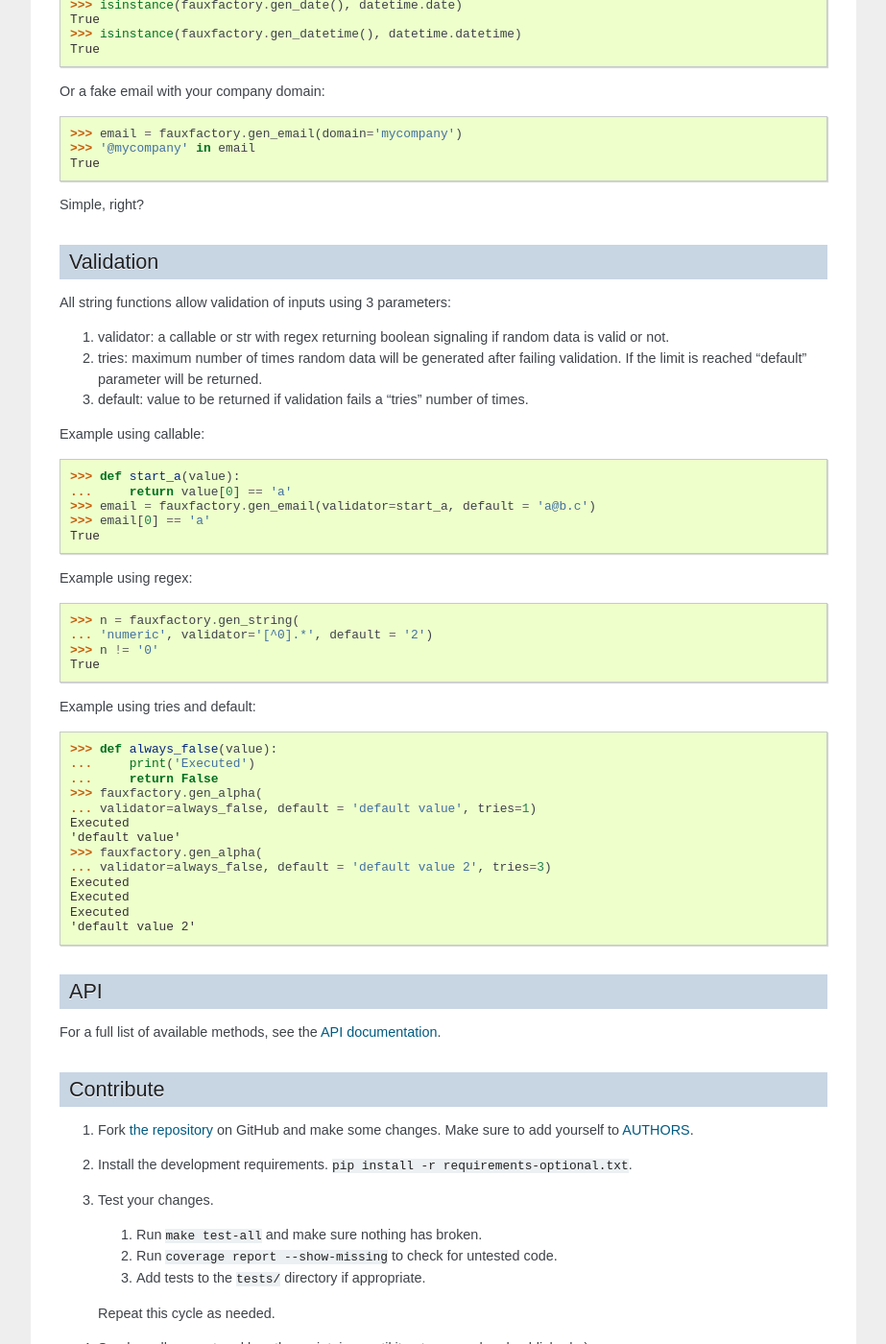
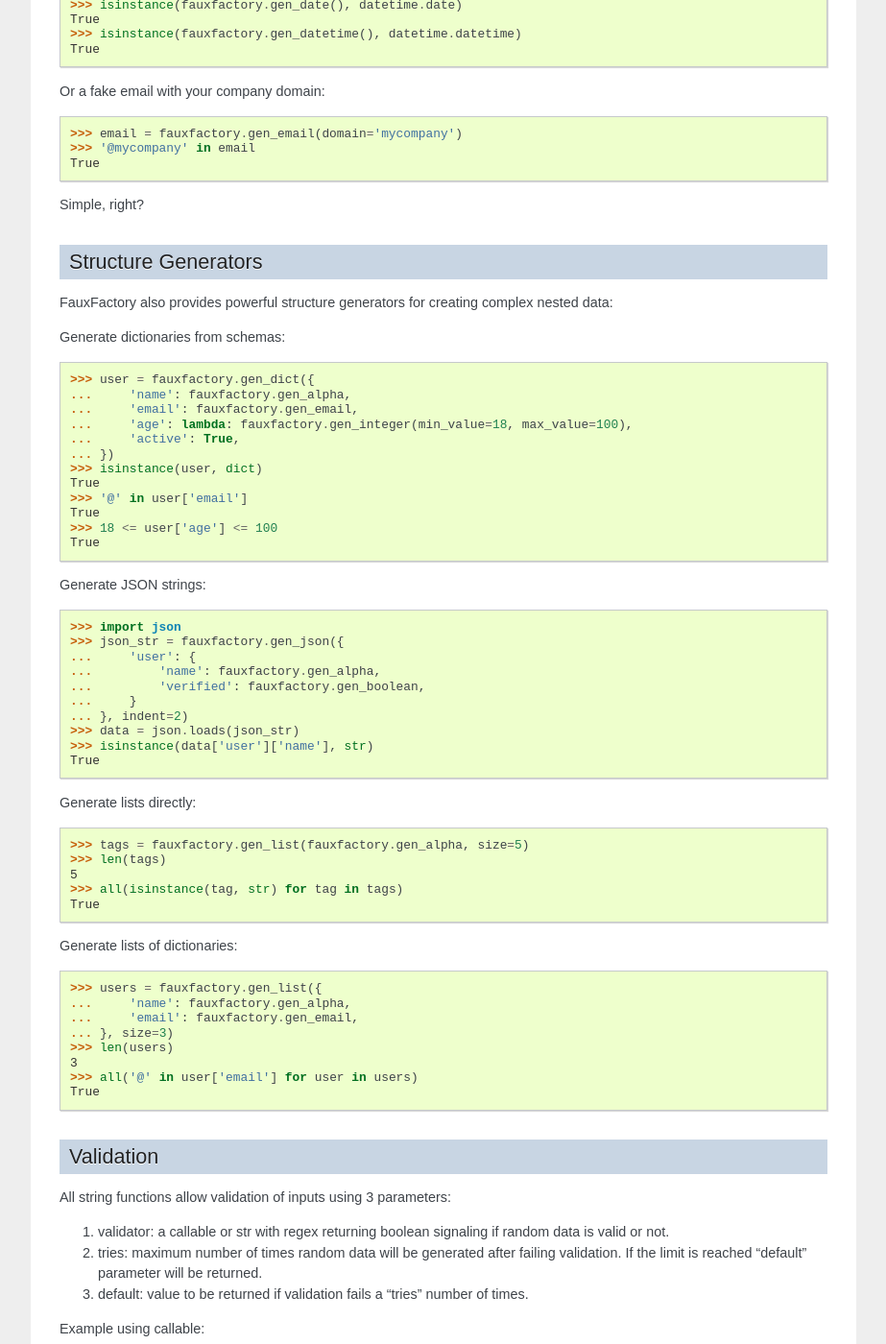
Before and after one commit to omaciel/fauxfactory, a Sphinx documentation site: the page built from docs/index.rst, in a window 1280 px wide and 1400 px high, scrolled down 927 px. Shown: the whole window at 96% size, without its empty margins (198-1121 px from the left). Built offline with Sphinx 7.4.7, drawn with Linux system fonts in a browser that asks for light colours; some of the changed text lies outside the part shown.

Commit message:
Add gen_list() generator for direct list generation
- Add gen_list() function to structures module
  - Generates lists from item schema definitions
  - Supports callables, dicts, nested lists, and literals
  - Customizable size parameter (default: 3)
  - Full validation support with validator/default/tries
  - Max depth protection (default: 10)

- Add 16 comprehensive tests for gen_list()
  - Test all schema types and edge cases
  - 100% code coverage maintained
  - All 532 tests passing

- Update documentation
  - Add Structure Generators section to main docs with examples
  - Add gen_list() examples with working doctests
  - Update Sphinx conf.py to version 4.2.0
  - Update CHANGELOG with [Unreleased] section for gen_list()

🤖 Generated with [Claude Code](https://claude.com/claude-code)

Co-Authored-By: Claude Sonnet 4.5 <noreply@anthropic.com>

```diff
--- a/docs/conf.py
+++ b/docs/conf.py
@@ -69,9 +69,9 @@ copyright = "2014-2025, Og Maciel"  # pylint:disable=redefined-builtin
 # built documents.
 #
 # The short X.Y version.
-version = "4.0"
+version = "4.2"
 # The full version, including alpha/beta/rc tags.
-release = "4.0.0"
+release = "4.2.0"
 
 # The language for content autogenerated by Sphinx. Refer to documentation
 # for a list of supported languages.
--- a/docs/index.rst
+++ b/docs/index.rst
@@ -73,6 +73,66 @@ Or a fake email with your company domain:
     True
 
 Simple, right?
+
+Structure Generators
+--------------------
+
+FauxFactory also provides powerful structure generators for creating complex nested data:
+
+Generate dictionaries from schemas:
+
+.. doctest::
+
+    >>> user = fauxfactory.gen_dict({
+    ...     'name': fauxfactory.gen_alpha,
+    ...     'email': fauxfactory.gen_email,
+    ...     'age': lambda: fauxfactory.gen_integer(min_value=18, max_value=100),
+    ...     'active': True,
+    ... })
+    >>> isinstance(user, dict)
+    True
+    >>> '@' in user['email']
+    True
+    >>> 18 <= user['age'] <= 100
+    True
+
+Generate JSON strings:
+
+.. doctest::
+
+    >>> import json
+    >>> json_str = fauxfactory.gen_json({
+    ...     'user': {
+    ...         'name': fauxfactory.gen_alpha,
+    ...         'verified': fauxfactory.gen_boolean,
+    ...     }
+    ... }, indent=2)
+    >>> data = json.loads(json_str)
+    >>> isinstance(data['user']['name'], str)
+    True
+
+Generate lists directly:
+
+.. doctest::
+
+    >>> tags = fauxfactory.gen_list(fauxfactory.gen_alpha, size=5)
+    >>> len(tags)
+    5
+    >>> all(isinstance(tag, str) for tag in tags)
+    True
+
+Generate lists of dictionaries:
+
+.. doctest::
+
+    >>> users = fauxfactory.gen_list({
+    ...     'name': fauxfactory.gen_alpha,
+    ...     'email': fauxfactory.gen_email,
+    ... }, size=3)
+    >>> len(users)
+    3
+    >>> all('@' in user['email'] for user in users)
+    True
 
 Validation
 ----------
```
Also changed, not shown: CHANGELOG.md (+41 -0 lines), 2 other files.
